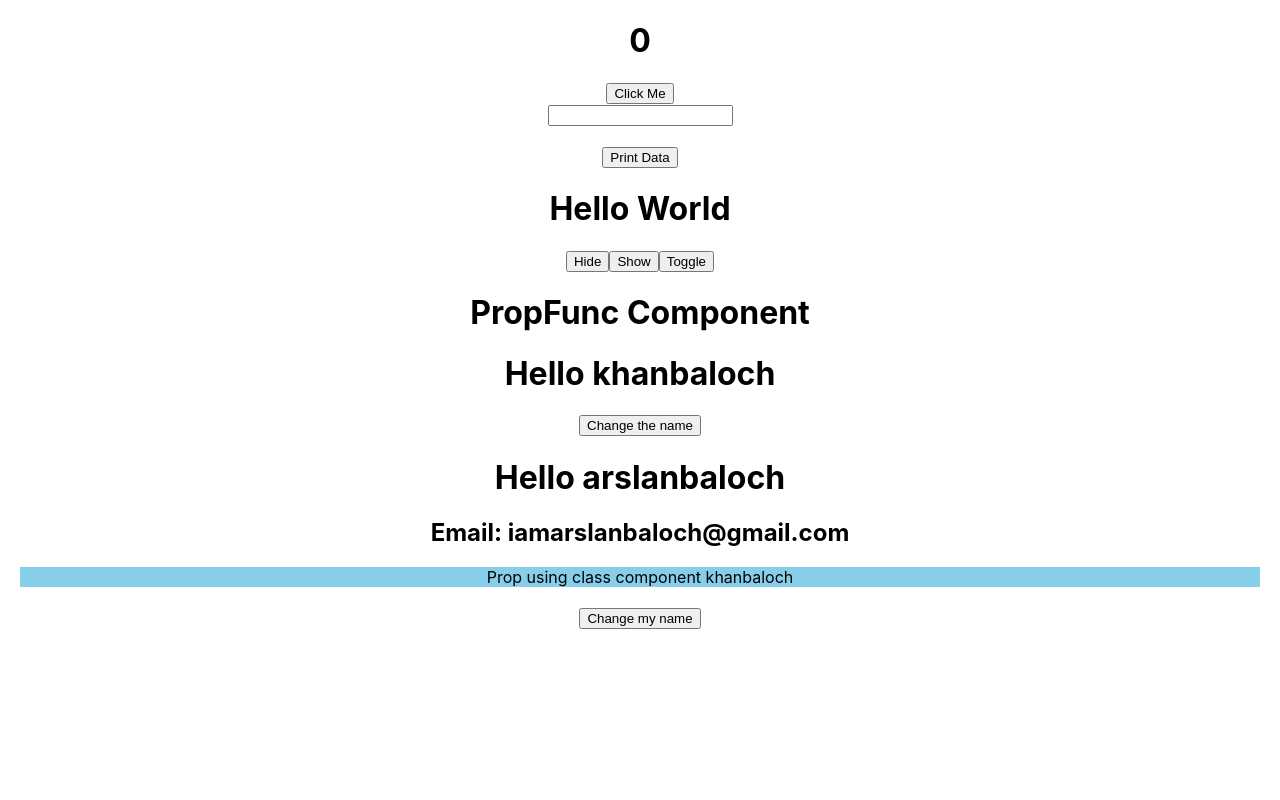
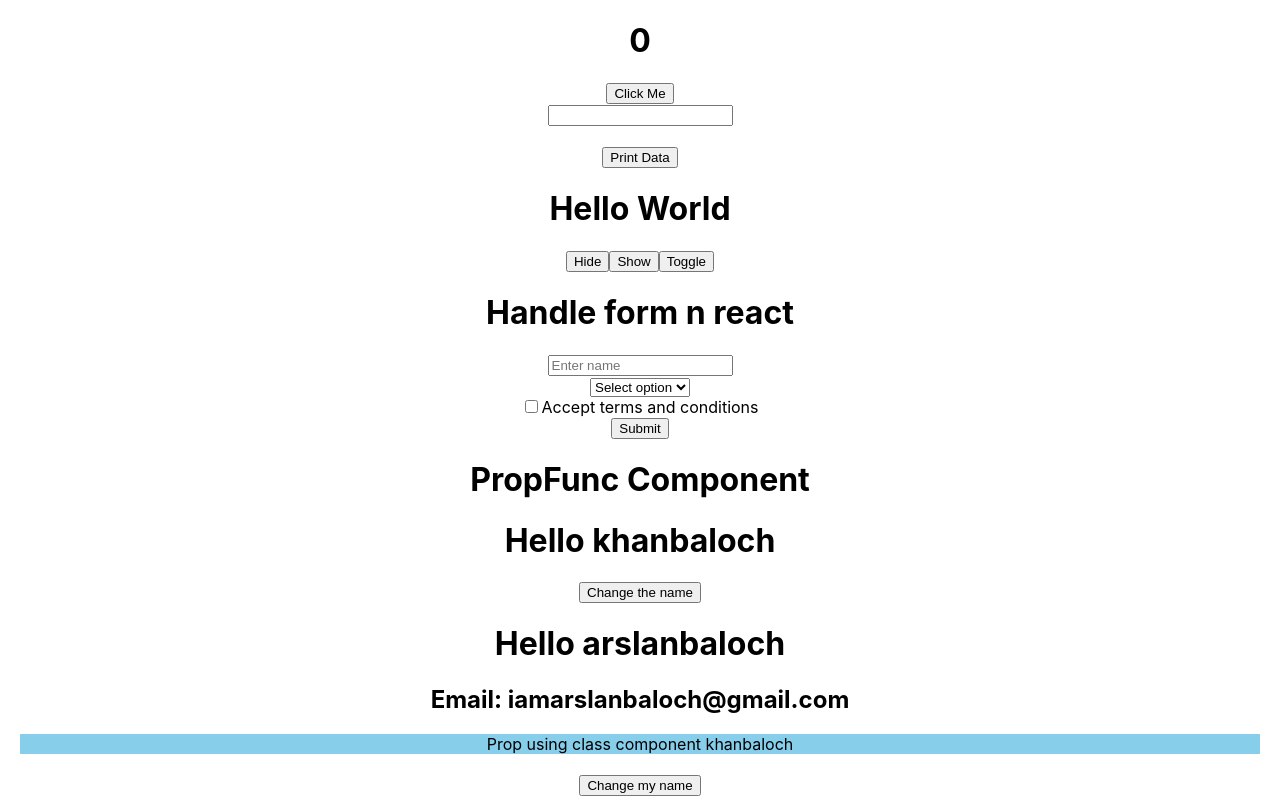
Before and after one commit to arslan8270/React-js-series, a React (Create React App) app: page / in a window 1280 px wide. Built offline with nearby package versions, Linux system fonts and the light colour scheme.

Commit message:
frmdataadded

```diff
--- a/src/App.js
+++ b/src/App.js
@@ -8,6 +8,9 @@
 import Procls from './Procls';
 import Getinbox from './Getinbox';
 import HideShow from './HideShow';
+import Formdata from './Formdata';
+
+
 
 
 let data = "khan baloch"
@@ -36,6 +39,7 @@
 
      <Getinbox/>
      <HideShow/>
+     <Formdata/>
      <Profunc name={name} />
      <button onClick={()=>{setName("iamarslan")}}>Change the name</button>
 
--- /dev/null
+++ b/src/Formdata.js
@@ -0,0 +1,33 @@
+import React, { useState } from "react";
+function Formdata()
+{
+    const [name,setName] = useState("");
+    const [tnc,setTnc] = useState(false);
+    const [interest,setInterest] = useState("");
+
+
+
+    function getformData(e)
+    {
+        console.log(name,tnc,interest)
+        e.preventDefault();
+    }
+    return(
+        <div>
+            <h1>Handle form n react</h1>
+            <form onSubmit={getformData}>
+            <input type="text" placeholder="Enter name" onChange={(e)=>setName(e.target.value)} /><br></br>
+            <select name="" id="" onChange={(e)=>setInterest(e.target.value)} >
+            <option value="">Select option</option>
+            <option value="">Marvel</option>
+            <option value="">DC</option>
+            </select><br></br>
+            <input type="checkbox" onChange={(e)=>setTnc(e.target.checked)}/><span>Accept terms and conditions</span>
+            <br />
+            <button type="submit">Submit</button>
+            </form>
+        </div>
+    );
+}
+
+export default Formdata;
```
